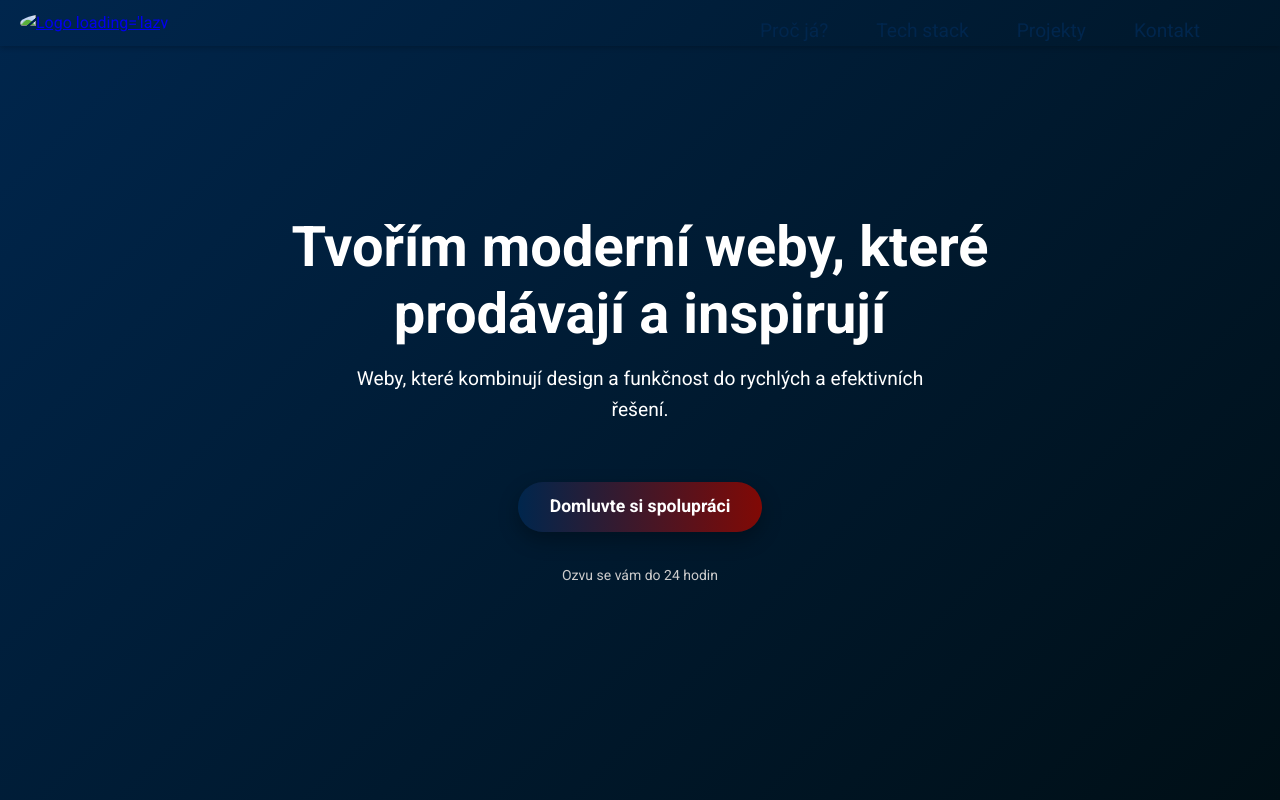
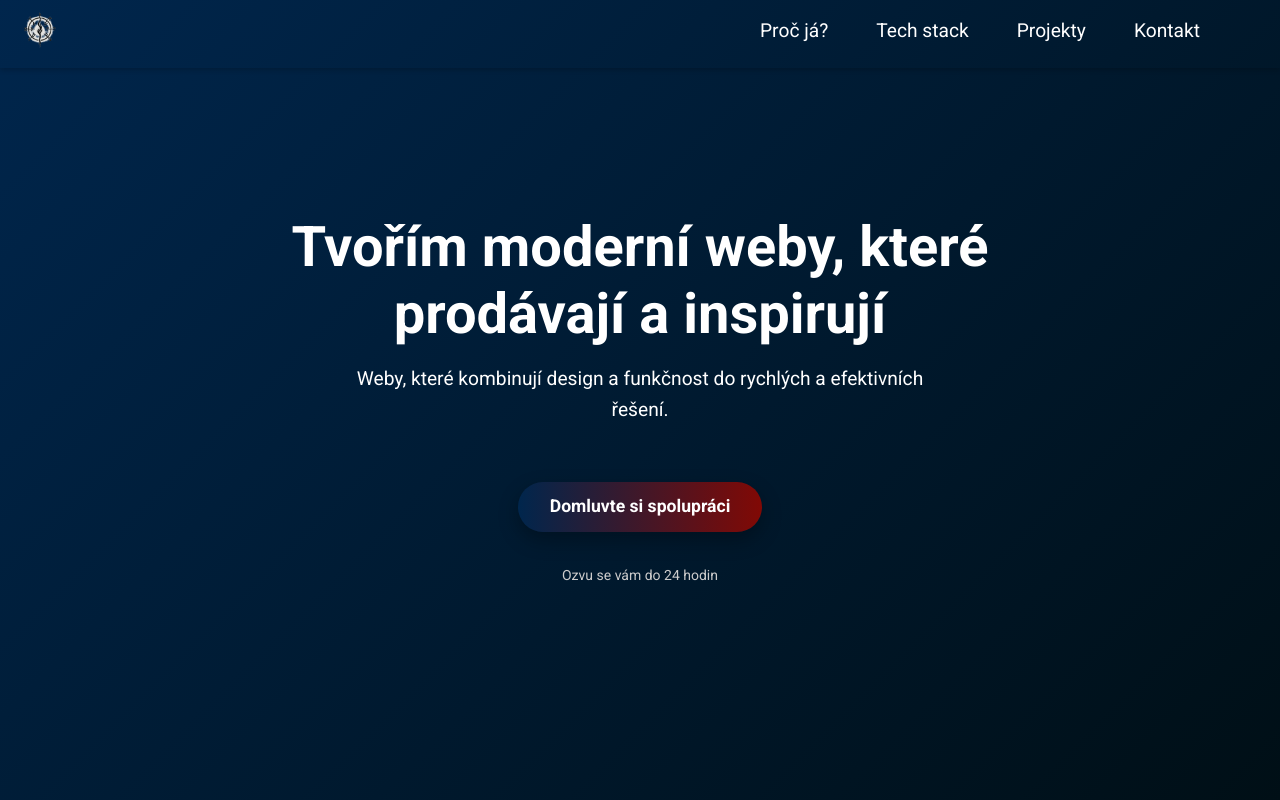
Before and after one commit to Pilsenhorn/MikulenkaWebDev, a plain HTML site: page templates/index.html in a window 1280 px wide. Shown: the top 800 px of the page. Drawn offline with Linux system fonts and the light colour scheme; files that its build step writes are made by us from their sources.

Commit message:
Fix assets for static

```diff
--- a/templates/index.html
+++ b/templates/index.html
@@ -5,7 +5,7 @@
     <meta name="viewport" content="width=device-width, initial-scale=1.0">
     <meta name="description" content="Michal Mikulenka – web developer a tvůrce moderních webů, které prodávají a inspirují.">
     <meta name="author" content="Michal Mikulenka">
-    <link rel="stylesheet" href="/assets/style.css">
+    <link rel="stylesheet" href="/static/style.css">
     <link rel="stylesheet" href="https://cdnjs.cloudflare.com/ajax/libs/font-awesome/6.4.0/css/all.min.css">
     <link href="https://fonts.googleapis.com/css2?family=Roboto:wght@400;700&display=swap" rel="stylesheet">
 
@@ -27,7 +27,7 @@
         <div class="logo-container">
             <div class="logo">
                 <a href="#hero">
-                    <img src="/assets/pictures/logo/logo.webp" alt="Logo loading='lazy'">
+                    <img src="/static/pictures/logo/logo.webp" alt="Logo loading='lazy'">
                 </a>
             </div>
         </div>
@@ -172,6 +172,6 @@
             </a>
         </div>
     </footer>
-    <script src="/assets/script.js"></script>
+    <script src="/static/script.js"></script>
 </body>
 </html>
```
